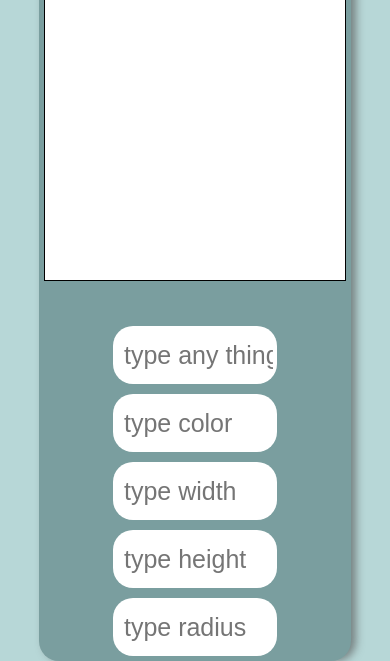
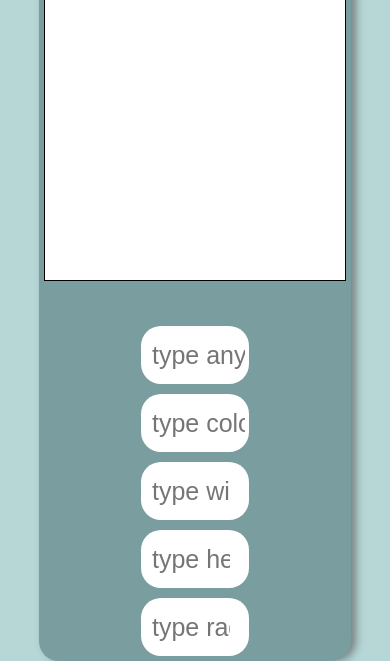
Before and after one commit to ibrahimwael951/githup, a plain HTML site: page index.html in a window 390 px wide. Shown: the part 257-918 px from the top of the page. Drawn offline with Linux system fonts and the light colour scheme.

Commit message:
Update style.css

```diff
--- a/style.css
+++ b/style.css
@@ -158,7 +158,10 @@ input:focus::placeholder{
         margin-bottom: 40px;
 
     }
-    .inputs input{width: 50%;
-    margin:5px auto ;}
+    .inputs input{
+
+width:100px;
+    margin:5px auto ;
+    }
 
 }
```
